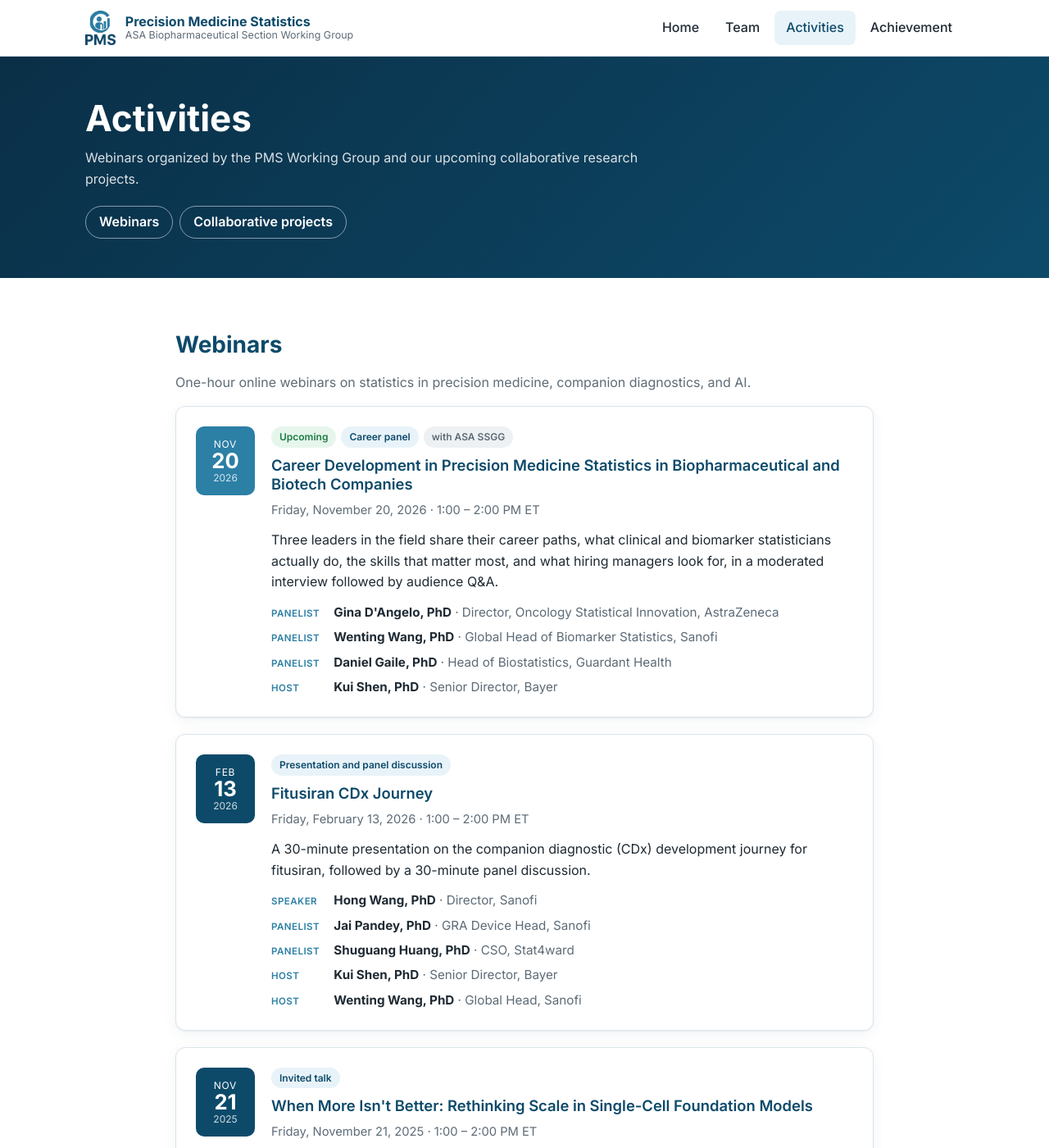
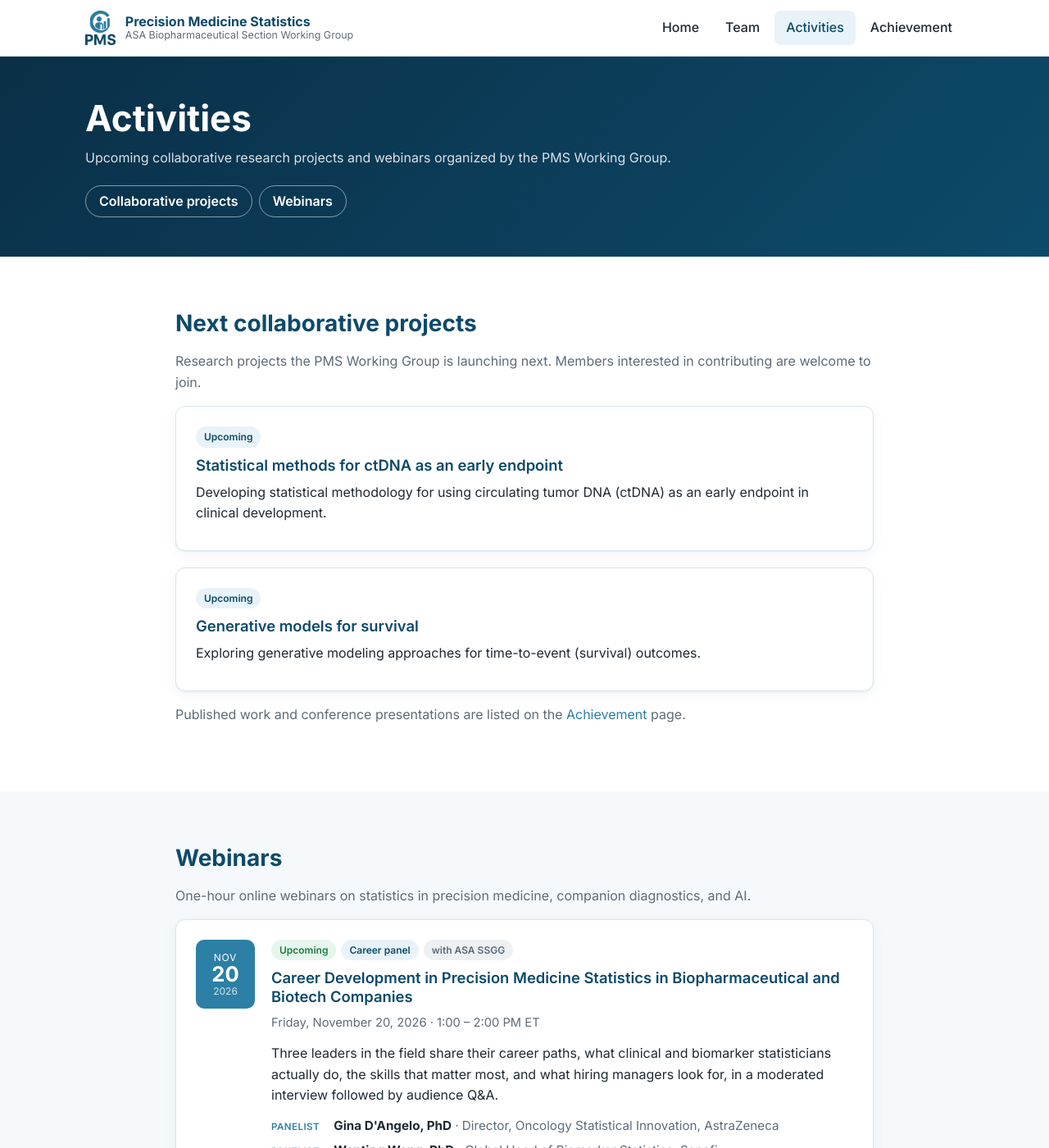
Before and after one commit to asa-biop-pms/asa-biop-pms.github.io, a Jekyll site: the page built from activities.html, in a window 1280 px wide and 1400 px high. Shown: the whole window at 82% size. Built offline with Jekyll 4.4.1, drawn with Linux system fonts in a browser that asks for light colours; some of the changed text lies outside the part shown.

Commit message:
List collaborative projects before webinars on Activities page
Co-authored-by: Cursor <cursoragent@cursor.com>

```diff
--- a/activities.html
+++ b/activities.html
@@ -6,28 +6,15 @@ permalink: /activities/
 <section class="page-header">
   <div class="container">
     <h1>Activities</h1>
-    <p>Webinars organized by the PMS Working Group and our upcoming collaborative research projects.</p>
+    <p>Upcoming collaborative research projects and webinars organized by the PMS Working Group.</p>
     <div class="year-tabs">
+      <a href="#projects">Collaborative projects</a>
       <a href="#webinars">Webinars</a>
-      <a href="#projects">Collaborative projects</a>
     </div>
   </div>
 </section>
 
-<section class="section" id="webinars">
-  <div class="container narrow-wide">
-    <h2>Webinars</h2>
-    <p class="muted">One-hour online webinars on statistics in precision medicine, companion diagnostics, and AI.</p>
-    {% assign webinars = site.data.webinars | sort: "date" | reverse %}
-    <div class="stack">
-      {% for w in webinars %}
-        {% include webinar-card.html webinar=w %}
-      {% endfor %}
-    </div>
-  </div>
-</section>
-
-<section class="section section-alt" id="projects">
+<section class="section" id="projects">
   <div class="container narrow-wide">
     <h2>Next collaborative projects</h2>
     <p class="muted">Research projects the PMS Working Group is launching next. Members interested in contributing are welcome to join.</p>
@@ -46,3 +33,16 @@ permalink: /activities/
     <p class="muted">Published work and conference presentations are listed on the <a href="{{ '/achievement/' | relative_url }}">Achievement</a> page.</p>
   </div>
 </section>
+
+<section class="section section-alt" id="webinars">
+  <div class="container narrow-wide">
+    <h2>Webinars</h2>
+    <p class="muted">One-hour online webinars on statistics in precision medicine, companion diagnostics, and AI.</p>
+    {% assign webinars = site.data.webinars | sort: "date" | reverse %}
+    <div class="stack">
+      {% for w in webinars %}
+        {% include webinar-card.html webinar=w %}
+      {% endfor %}
+    </div>
+  </div>
+</section>
```
